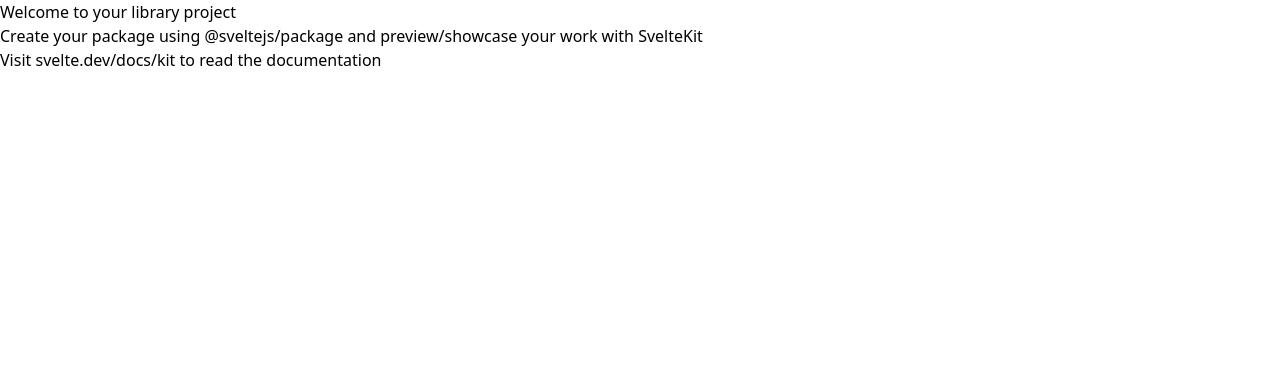
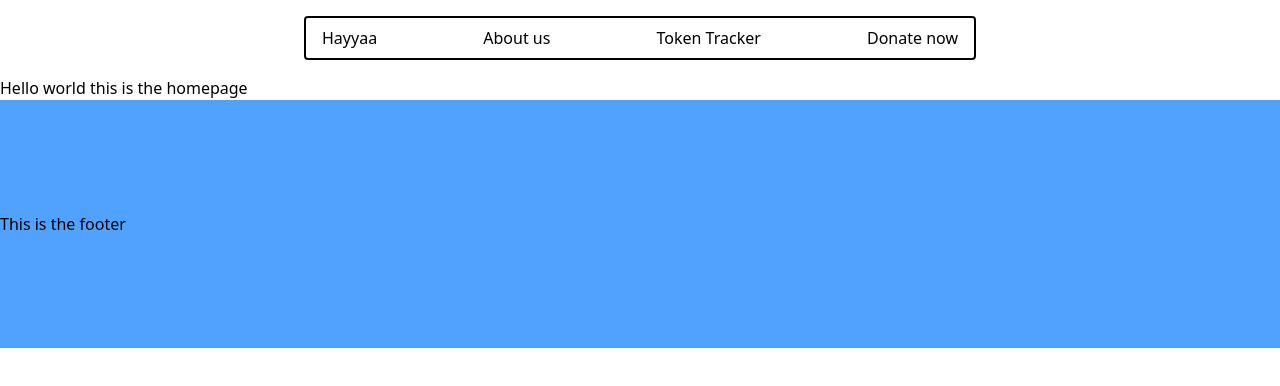
Before and after one commit to kaijun05/hayyaa-charity, a SvelteKit app in the folder frontend/: page / in a window 1280 px wide. Shown: the top 386 px of the page. Built offline with nearby package versions, Linux system fonts and the light colour scheme.

Commit message:
Setting up layout

```diff
--- /dev/null
+++ b/frontend/src/components/Footer.svelte
@@ -0,0 +1,3 @@
+<div class="bg-blue-400 w-[100%] py-28">
+    This is the footer
+</div>
--- /dev/null
+++ b/frontend/src/components/Navbar.svelte
@@ -0,0 +1,10 @@
+<script>
+
+</script>
+
+<div class="flex m-auto w-2xl gap-8 justify-between border-2 rounded px-4 py-2 my-4">
+    <h2>Hayyaa</h2>
+    <a href="/about-us">About us</a>
+    <a href="/token-tracker">Token Tracker</a>
+    <a href="donate-now">Donate now</a>
+</div>
--- a/frontend/src/routes/+layout.svelte
+++ b/frontend/src/routes/+layout.svelte
@@ -1,7 +1,19 @@
 <script lang="ts">
 	import '../app.css';
+	import Navbar from '../components/Navbar.svelte';
+	import Footer from '../components/Footer.svelte';
 
 	let { children } = $props();
 </script>
 
-{@render children()}
+<header>
+	<Navbar />
+</header>
+
+<main>
+	{@render children()}
+</main>
+
+<footer>
+	<Footer />
+</footer>
--- a/frontend/src/routes/+page.svelte
+++ b/frontend/src/routes/+page.svelte
@@ -1,3 +1,5 @@
-<h1>Welcome to your library project</h1>
-<p>Create your package using @sveltejs/package and preview/showcase your work with SvelteKit</p>
-<p>Visit <a href="https://svelte.dev/docs/kit">svelte.dev/docs/kit</a> to read the documentation</p>
+<script lang="ts">
+
+</script>
+
+<h1 class="">Hello world this is the homepage</h1>
```
Also changed, not shown: 1 other file (tests, documents, lock files or other folders).
